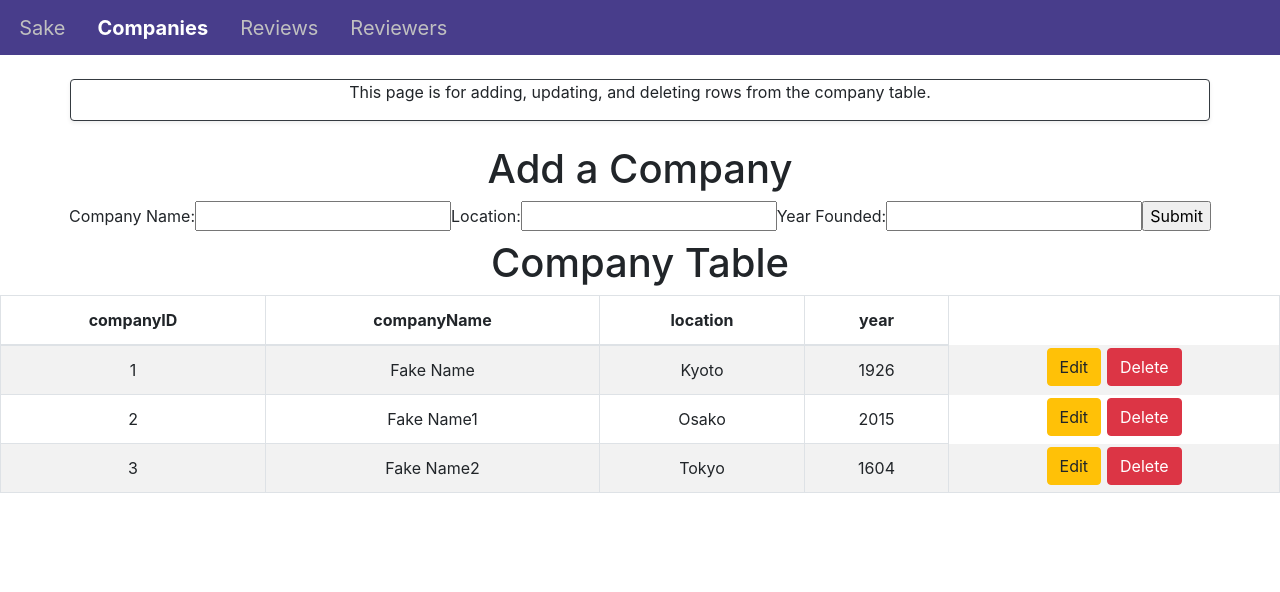
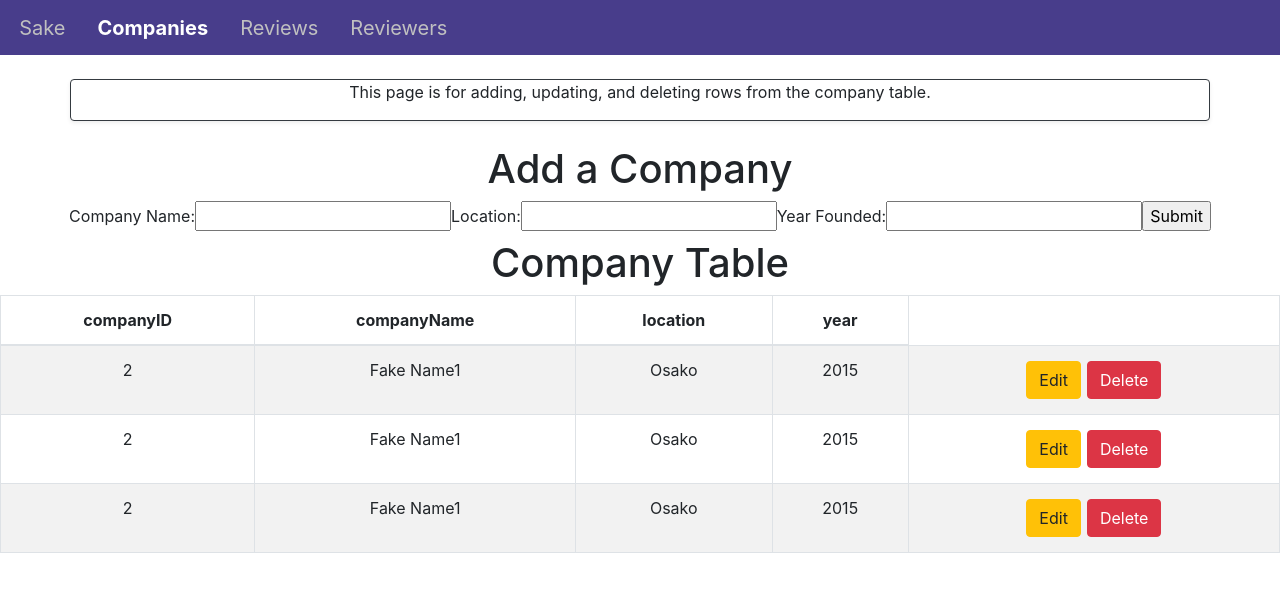
Before and after one commit to yusura18/CS340-Project, a React (Create React App) app in the folder my-app/: page /company in a window 1280 px wide. Shown: the top 592 px of the page. Built offline with nearby package versions, Linux system fonts and the light colour scheme.

Commit message:
Rows are dynamically created now.  TODO: add get request

```diff
--- a/my-app/src/components/CompanyTable.js
+++ b/my-app/src/components/CompanyTable.js
@@ -1,13 +1,28 @@
+import React, {
+	useState, useEffect,
+	} from 'react';
 import Table from 'react-bootstrap/Table';
 import Button from 'react-bootstrap/Button';
+import axios from 'axios';
 
-/* props will have format:
-{entity: entityName, columns: [list of columns]}
+const baseURL = "http://localhost:6531/company/";
 
-Probably will make a separate component for the row
-*/
+
+
 function CompanyTable(props) {
-  return (
+	// Temp hardcoded values
+	const testArray = [
+		{companyID: 0, companyName: "test10", location: "test11", year: "test12"},
+		{companyID: 1, companyName: "test20", location: "test21", year: "test22"},
+		{companyID: 2, companyName: "test30", location: "test31", year: "test32"}
+	];
+	const renderRows = () => {
+		return testArray(
+
+		)
+	}
+
+  	return (
 		<div>
 			<h1>Company Table</h1>
 			<Table striped bordered hover>
@@ -20,28 +35,67 @@ function CompanyTable(props) {
 					</tr>
 				</thead>
 				<tbody id="tableBody">
-					<CompanyRow companyID={1} companyName="Fake Name" location="Kyoto" year="1926" />
-					<CompanyRow companyID={2} companyName="Fake Name1" location="Osako" year="2015" />
-					<CompanyRow companyID={3} companyName="Fake Name2" location="Tokyo" year="1604" />
+					{testArray.map((row, index) => {
+						return(
+							<CompanyRow companyID={2} companyName="Fake Name1" location="Osako" year="2015" />)
+					})}
 				</tbody>
 			</Table>
 		</div>
 	);
 }
 
+
 function CompanyRow(props) {
+	const [editMode, toggleEdit] = useState(false);
+	const [companyName, setCompanyName] = useState(props.companyName);
+	const [location, setLocation] = useState(props.location);
+	const [year, setYear] = useState(props.year);
+
+	const updateRow = (data) => {
+		toggleEdit(!editMode);
+		// TODO: Send UPDATE query to database.  Refresh row's data
+
+	}
+
+	const deleteRow = () => {
+		axios.delete(`${baseURL}:${props.companyID}`)
+		.then(res => {
+			console.log(res);
+			console.log(res.data);
+      	})
+	}
+
 	return (
 		<tr>
 			<td>{props.companyID}</td>
-			<td>{props.companyName}</td>
-			<td>{props.location}</td>
-			<td>{props.year}</td>
-			<Button variant="warning" style={{margin: 3}}>Edit</Button>
-			<Button variant="danger" style={{margin: 3}}>Delete</Button>
+			{editMode ?
+			<td>
+				<input name='companyName' value={companyName} type='text' onChange={e => setCompanyName(e.target.value)}/>
+			</td>
+			: <td>{props.companyName}</td>
+			}
+			{editMode ?
+			<td>
+				<input name='location' value={location} type='text' onChange={e => setLocation(e.target.value)}/>
+			</td>
+			: <td>{props.location}</td>
+			}
+			{editMode ?
+			<td>
+				<input name='year' value={year} type='text' onChange={e => setYear(e.target.value)}/>
+			</td>
+			: <td>{props.year}</td>
+			}
+			<td>
+			{editMode
+			? <Button variant="success" style={{margin: 3}} onClick={() => toggleEdit(!editMode)}>Confirm</Button>
+			: <Button variant="warning" style={{margin: 3}} onClick={() => toggleEdit(!editMode)}>Edit</Button>
+			}
+			<Button variant="danger" style={{margin: 3}} onClick={() => deleteRow()}>Delete</Button>
+			</td>
 		</tr>
 	);
-
 }
 
-
 export default CompanyTable
```
